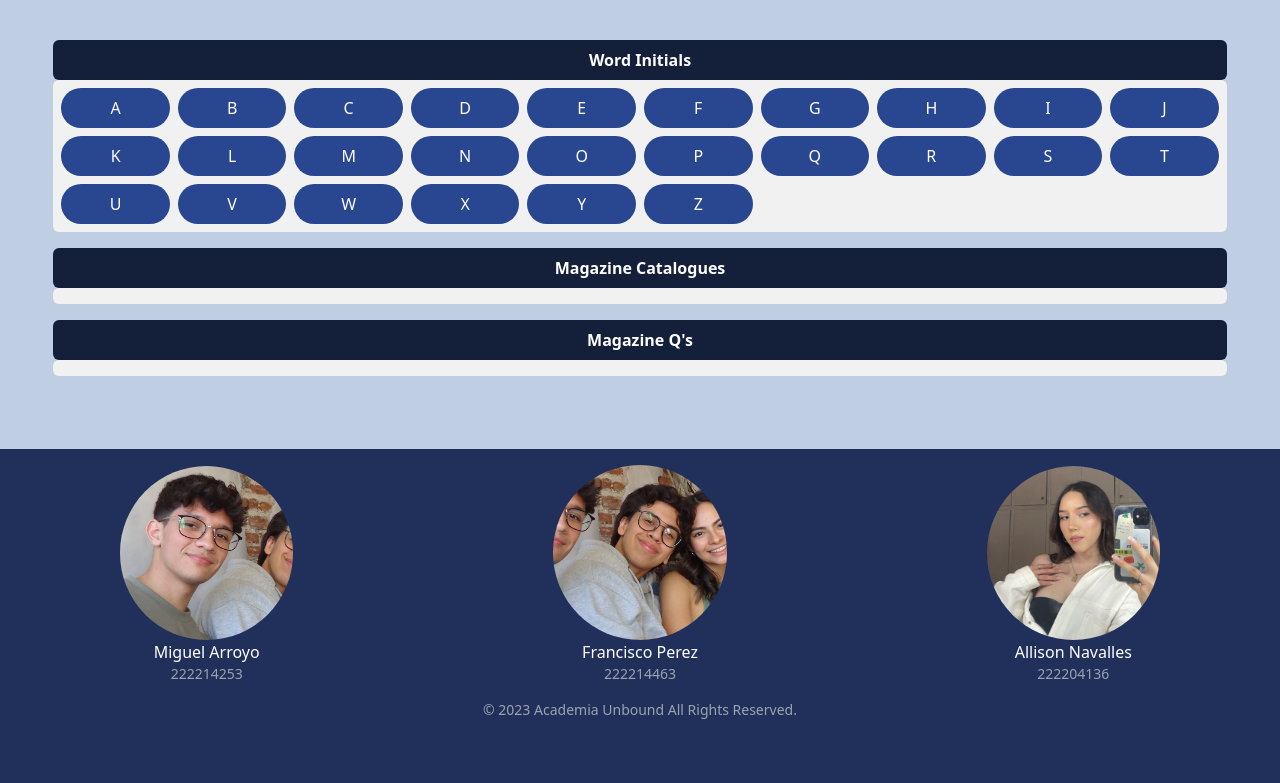
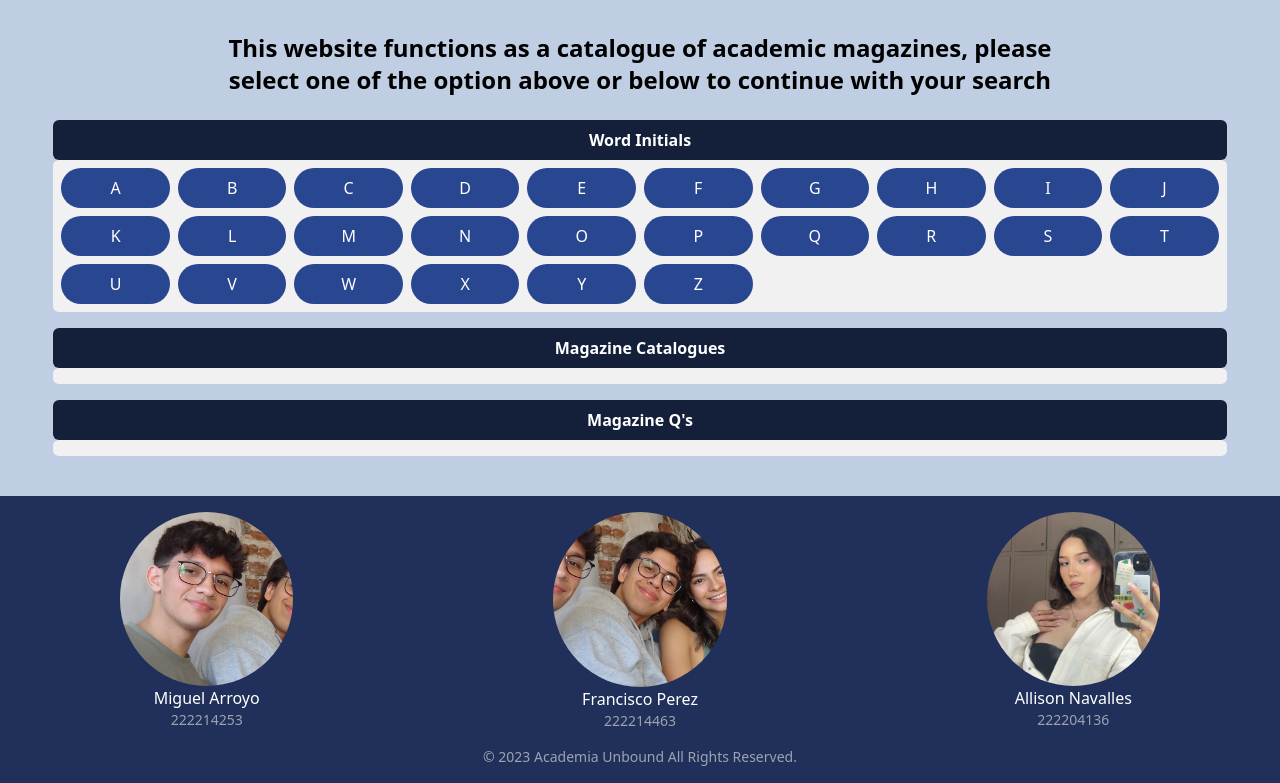
Before and after one commit to Maiky-ahoyo/Desarrollo4, a Flask app: page / in a window 1280 px wide. Shown: the part 64-847 px from the top of the page. Before the commit the page ends 783 px from the top, so only its background shows below. Run offline with Flask 3, Linux system fonts and the light colour scheme; parts of the project's set-up code (start-up, migrations or seed data) failed here and were passed over; some libraries are stand-ins or nearby versions.

Commit message:
Terminado
Se terminó el proyecto

```diff
--- a/proyecto_catalogo/templates/index.html
+++ b/proyecto_catalogo/templates/index.html
@@ -4,6 +4,9 @@
 {% endblock %}
 {% endblock %}
 {% block body %}
+<div class="w-2/3 mx-auto text-2xl text-center font-semibold py-2">
+    <h1>This website functions as a catalogue of academic magazines, please select one of the option above or below to continue with your search</h1>
+</div>
 <div class="w-11/12 mx-auto my-4 text-center">
     <div class="w-full bg-[#141f3a] text-white font-semibold rounded-md py-2">
         <h2>Word Initials</h2>
```
